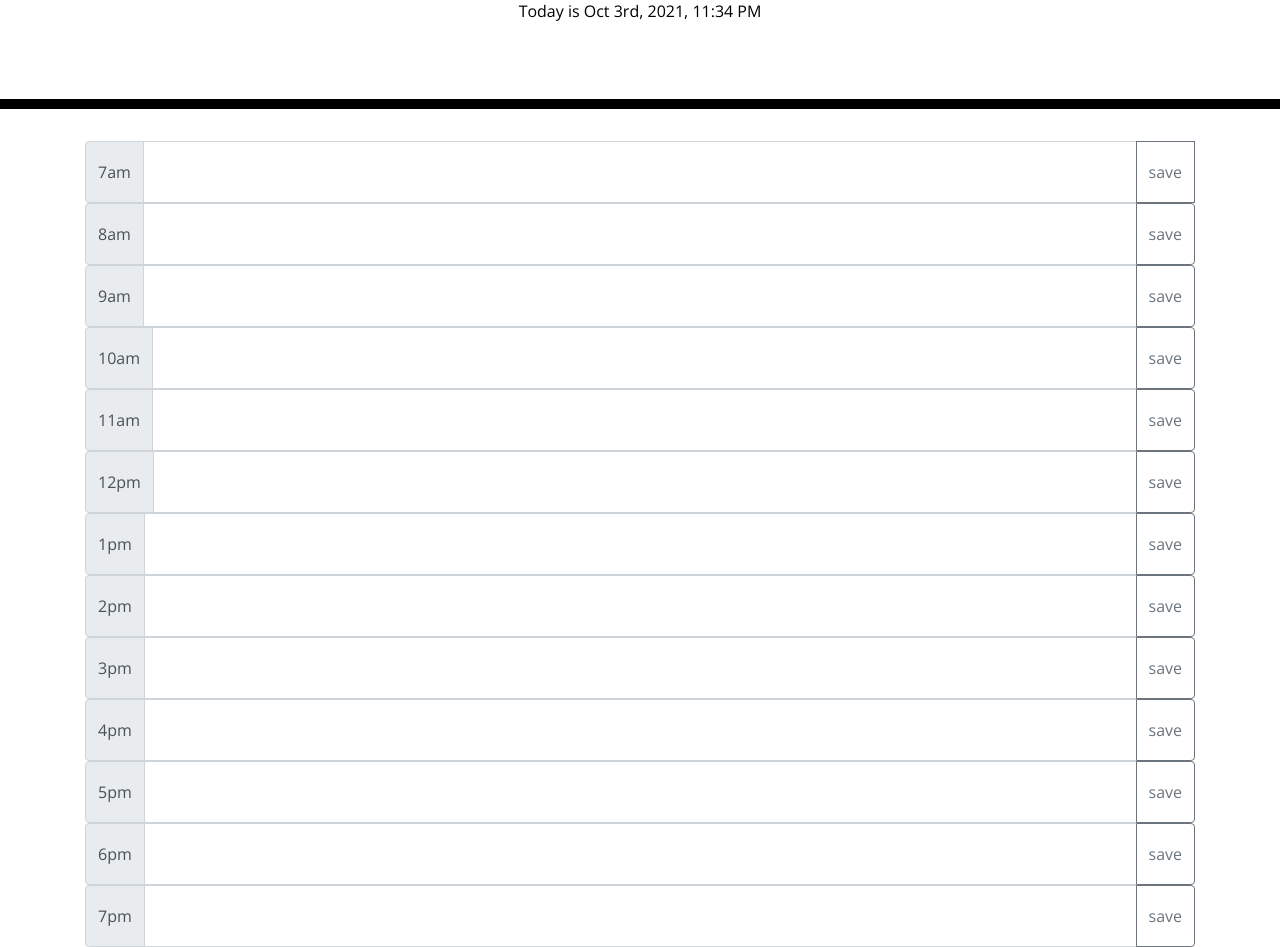
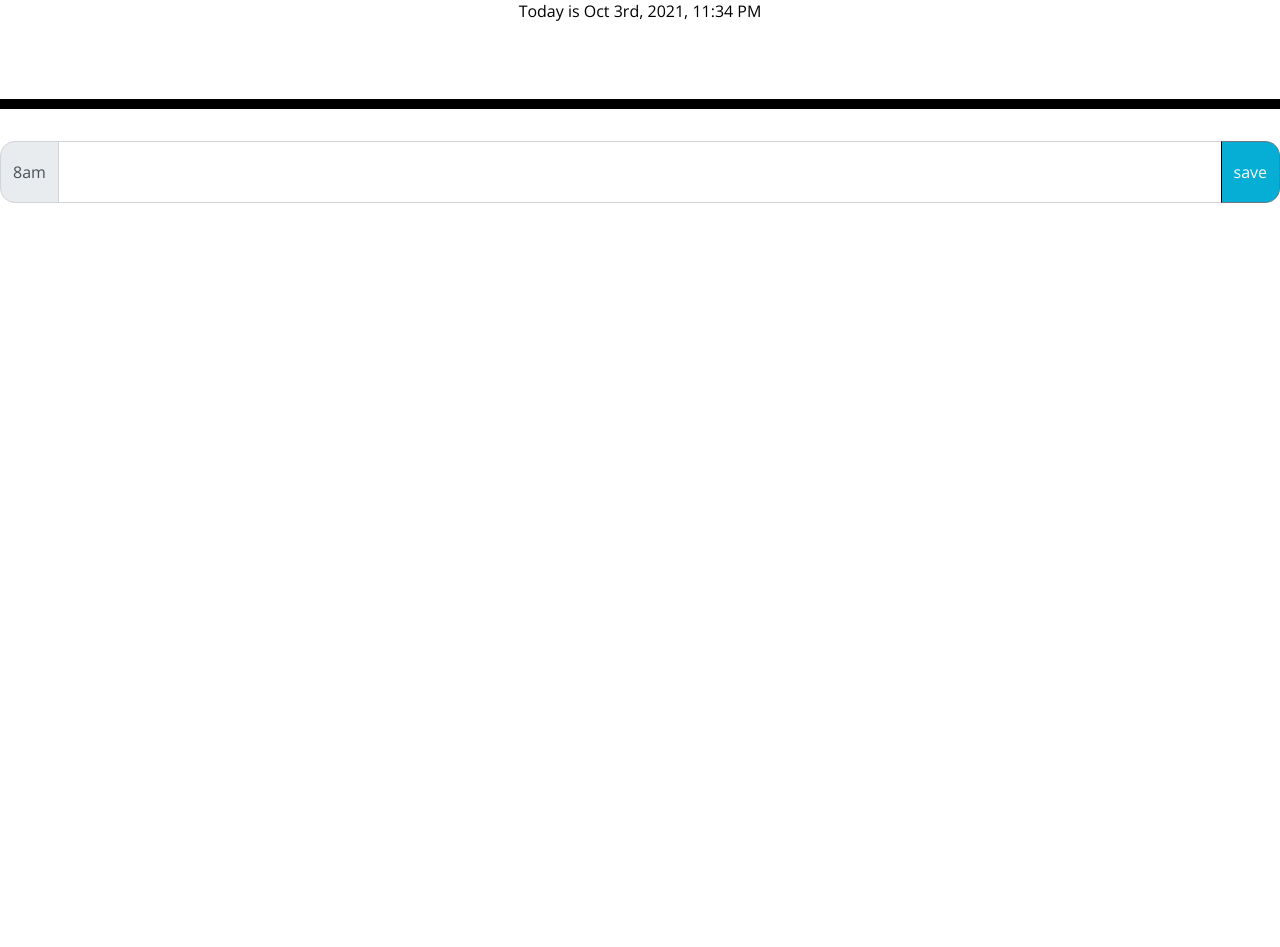
Before and after one commit to chris79kennard/Work-Day-Scheduler, a plain HTML site: page index.html in a window 1280 px wide. Shown: the part 191-1138 px from the top of the page. After the commit the page ends 800 px from the top, so only its background shows below. Drawn offline with nearby package versions, Linux system fonts and the light colour scheme.

Commit message:
figured out that i need to use pre made CSS ids and classes to get the correct colors for the lay out

```diff
--- a/index.html
+++ b/index.html
@@ -32,30 +32,17 @@
 
     <!-- Timeblocks go here -->
 
-    <div class="container">
-      <div class="input-group">
-        <div class="input-group-prepend">
-          <span class="input-group-text">7am</span>
-        </div>
-        <textarea class="form-control" aria-label="With textarea"> </textarea>
-        <div class="input-group-append">
-          <button
-            class="btn btn-outline-secondary"
-            type="button"
-            id="button-addon2"
-          >
-            save
-          </button>
-        </div>
+
+
         <div class="input-group">
           <div class="input-group-prepend">
-            <span class="input-group-text">8am</span>
+            <span class="input-group-text time-block">8am</span>
           </div>
           <textarea class="form-control" aria-label="With textarea"></textarea>
 
           <div class="input-group-append">
             <button
-              class="btn btn-outline-secondary"
+              class="btn btn-outline-secondary saveBtn"
               type="button"
               id="button-addon2"
             >
@@ -63,183 +50,8 @@
             </button>
           </div>
         </div>
-      </div>
-      <div class="input-group">
-        <div class="input-group-prepend">
-          <span class="input-group-text">9am</span>
-        </div>
-        <textarea class="form-control" aria-label="With textarea"></textarea>
 
-        <div class="input-group-append">
-          <button
-            class="btn btn-outline-secondary"
-            type="button"
-            id="button-addon2"
-          >
-            save
-          </button>
-        </div>
-      </div>
-      <div class="input-group">
-        <div class="input-group-prepend">
-          <span class="input-group-text">10am</span>
-        </div>
-        <textarea class="form-control" aria-label="With textarea"></textarea>
 
-        <div class="input-group-append">
-          <button
-            class="btn btn-outline-secondary"
-            type="button"
-            id="button-addon2"
-          >
-            save
-          </button>
-        </div>
-      </div>
-      <div class="input-group">
-        <div class="input-group-prepend">
-          <span class="input-group-text">11am</span>
-        </div>
-        <textarea class="form-control" aria-label="With textarea"></textarea>
-
-        <div class="input-group-append">
-          <button
-            class="btn btn-outline-secondary"
-            type="button"
-            id="button-addon2"
-          >
-            save
-          </button>
-        </div>
-      </div>
-      <div class="input-group">
-        <div class="input-group-prepend">
-          <span class="input-group-text">12pm</span>
-        </div>
-        <textarea class="form-control" aria-label="With textarea"></textarea>
-
-        <div class="input-group-append">
-          <button
-            class="btn btn-outline-secondary"
-            type="button"
-            id="button-addon2"
-          >
-            save
-          </button>
-        </div>
-      </div>
-      <div class="input-group">
-        <div class="input-group-prepend">
-          <span class="input-group-text">1pm</span>
-        </div>
-        <textarea class="form-control" aria-label="With textarea"></textarea>
-
-        <div class="input-group-append">
-          <button
-            class="btn btn-outline-secondary"
-            type="button"
-            id="button-addon2"
-          >
-            save
-          </button>
-        </div>
-      </div>
-      <div class="input-group">
-        <div class="input-group-prepend">
-          <span class="input-group-text">2pm</span>
-        </div>
-        <textarea class="form-control" aria-label="With textarea"></textarea>
-
-        <div class="input-group-append">
-          <button
-            class="btn btn-outline-secondary"
-            type="button"
-            id="button-addon2"
-          >
-            save
-          </button>
-        </div>
-      </div>
-      <div class="input-group">
-        <div class="input-group-prepend">
-          <span class="input-group-text">3pm</span>
-        </div>
-        <textarea class="form-control" aria-label="With textarea"></textarea>
-
-        <div class="input-group-append">
-          <button
-            class="btn btn-outline-secondary"
-            type="button"
-            id="button-addon2"
-          >
-            save
-          </button>
-        </div>
-      </div>
-      <div class="input-group">
-        <div class="input-group-prepend">
-          <span class="input-group-text">4pm</span>
-        </div>
-        <textarea class="form-control" aria-label="With textarea"></textarea>
-
-        <div class="input-group-append">
-          <button
-            class="btn btn-outline-secondary"
-            type="button"
-            id="button-addon2"
-          >
-            save
-          </button>
-        </div>
-      </div>
-      <div class="input-group">
-        <div class="input-group-prepend">
-          <span class="input-group-text">5pm</span>
-        </div>
-        <textarea class="form-control" aria-label="With textarea"></textarea>
-
-        <div class="input-group-append">
-          <button
-            class="btn btn-outline-secondary"
-            type="button"
-            id="button-addon2"
-          >
-            save
-          </button>
-        </div>
-      </div>
-      <div class="input-group">
-        <div class="input-group-prepend">
-          <span class="input-group-text">6pm</span>
-        </div>
-        <textarea class="form-control" aria-label="With textarea"></textarea>
-
-        <div class="input-group-append">
-          <button
-            class="btn btn-outline-secondary"
-            type="button"
-            id="button-addon2"
-          >
-            save
-          </button>
-        </div>
-      </div>
-      <div class="input-group">
-        <div class="input-group-prepend">
-          <span class="input-group-text">7pm</span>
-        </div>
-        <textarea class="form-control" aria-label="With textarea"></textarea>
-
-        <div class="input-group-append">
-          <button
-            class="btn btn-outline-secondary"
-            type="button"
-            id="button-addon2"
-          >
-            save
-          </button>
-        </div>
-      </div>
     </div>
     <script
       src="https://code.jquery.com/jquery-3.5.1.slim.min.js"
```
